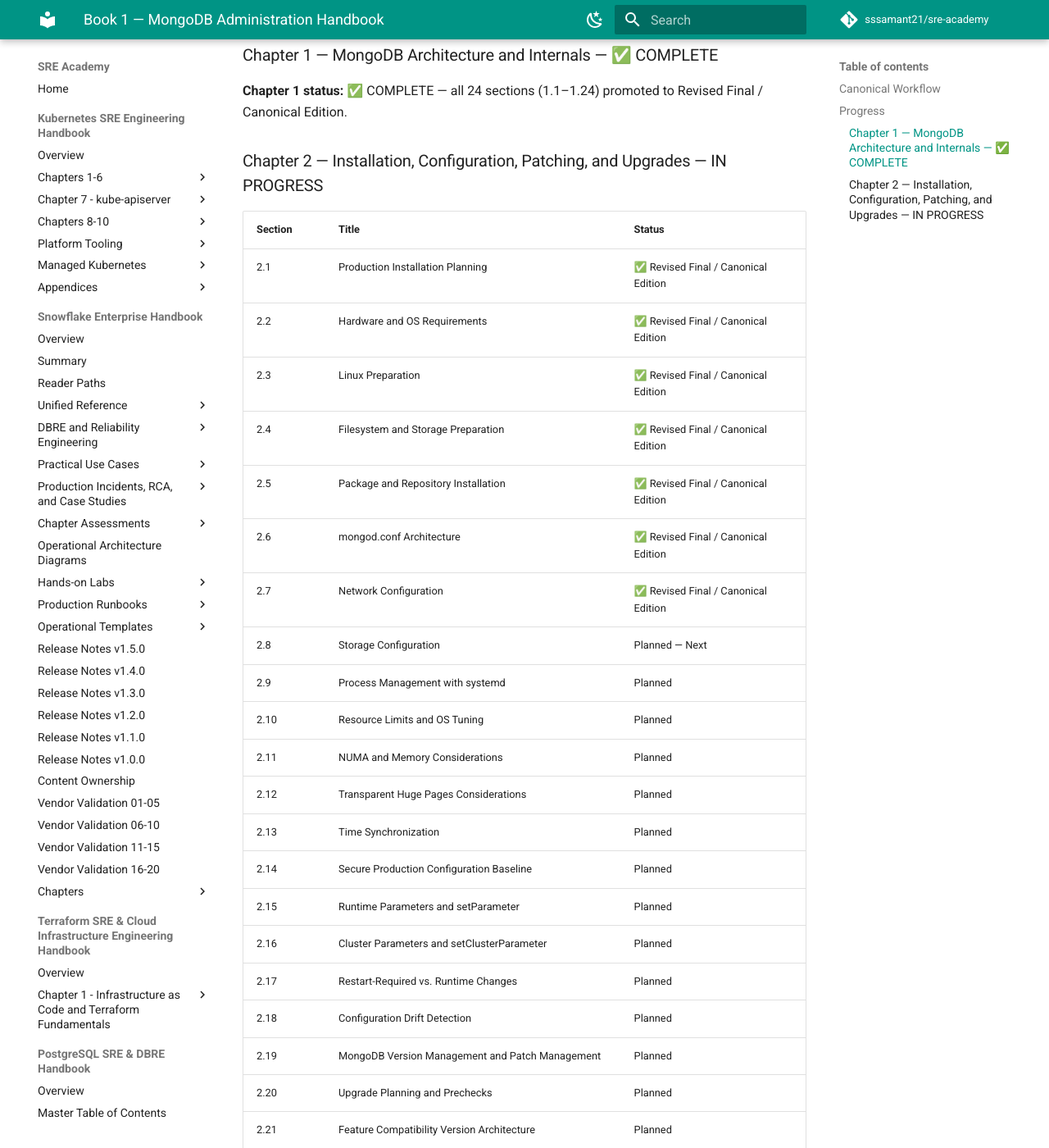
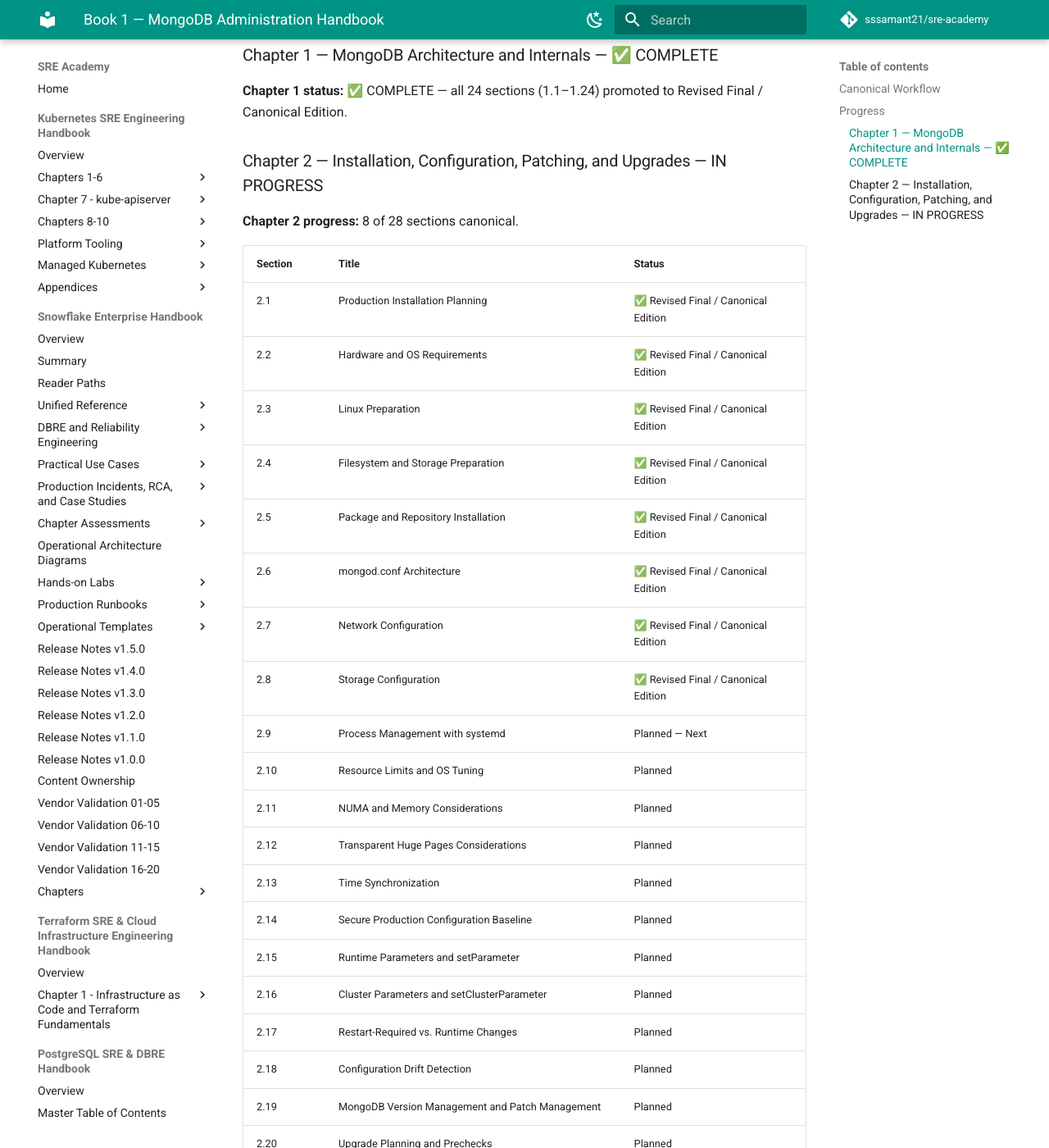
Before and after one commit to sssamant21/sre-academy, an MkDocs documentation site: the page built from docs/books/mongodb/mongodb-administration-handbook/README.md, in a window 1280 px wide and 1400 px high, scrolled down 607 px. Shown: the whole window at 82% size. Built offline with MkDocs 1.6.1 and Material for MkDocs 9.7.7, drawn with Linux system fonts in a browser that asks for light colours; comment, search, counter and statistics services are not loaded; some of the changed text lies outside the part shown.

Commit message:
mongodb: update Chapter 2 status after canonical 2.8

```diff
--- a/docs/books/mongodb/mongodb-administration-handbook/README.md
+++ b/docs/books/mongodb/mongodb-administration-handbook/README.md
@@ -19,6 +19,8 @@
 
 ### Chapter 2 — Installation, Configuration, Patching, and Upgrades — IN PROGRESS
 
+**Chapter 2 progress:** 8 of 28 sections canonical.
+
 | Section | Title | Status |
 |---|---|---|
 | 2.1 | Production Installation Planning | ✅ Revised Final / Canonical Edition |
@@ -28,8 +30,8 @@
 | 2.5 | Package and Repository Installation | ✅ Revised Final / Canonical Edition |
 | 2.6 | mongod.conf Architecture | ✅ Revised Final / Canonical Edition |
 | 2.7 | Network Configuration | ✅ Revised Final / Canonical Edition |
-| 2.8 | Storage Configuration | Planned — Next |
-| 2.9 | Process Management with systemd | Planned |
+| 2.8 | Storage Configuration | ✅ Revised Final / Canonical Edition |
+| 2.9 | Process Management with systemd | Planned — Next |
 | 2.10 | Resource Limits and OS Tuning | Planned |
 | 2.11 | NUMA and Memory Considerations | Planned |
 | 2.12 | Transparent Huge Pages Considerations | Planned |
```
Also changed, not shown: other parts of docs/books/mongodb/mongodb-administration-handbook/README.md (+1 -1 lines).
